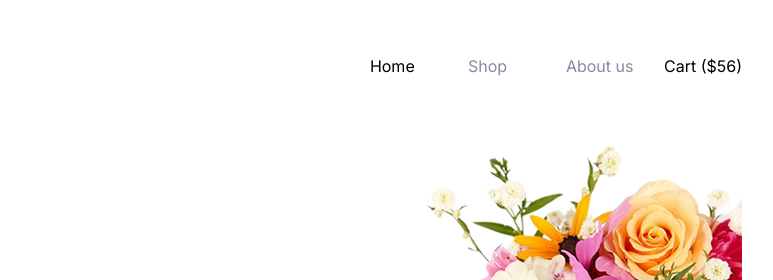
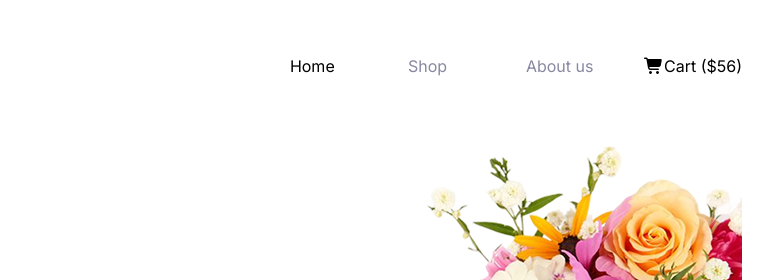
Before and after one commit to nisrat-jahan/assignment-2-website, a plain HTML site: page index.html in a window 1280 px wide. Shown: the top 280 px of the page, 388-1161 px from the left. Drawn offline with Linux system fonts and the light colour scheme.

Commit message:
complete

```diff
--- a/index.html
+++ b/index.html
@@ -5,6 +5,7 @@
     <meta name="viewport" content="width=device-width, initial-scale=1.0">
     <title>Assignment-2-website</title>
     <link rel="stylesheet" href="./styles/style.css">
+    <link rel="stylesheet" href="https://cdnjs.cloudflare.com/ajax/libs/font-awesome/7.0.0/css/all.min.css" integrity="sha512-DxV+EoADOkOygM4IR9yXP8Sb2qwgidEmeqAEmDKIOfPRQZOWbXCzLC6vjbZyy0vPisbH2SyW27+ddLVCN+OMzQ==" crossorigin="anonymous" referrerpolicy="no-referrer" />
 </head>
 <body class="primary-margin">
    <header class="">
@@ -15,7 +16,7 @@
                 <li class="imagr-item">Home</li>
                 <li class=" imagr-item primary-color">Shop</li>
                 <li class=" imagr-item primary-color">About us</li>
-                <li class="cart">Cart ($56)</li>
+                <li class="cart" ><i class="fa-solid fa-cart-shopping"></i>Cart ($56)</li>
             </ul>
         </div>
     </nav>
```
